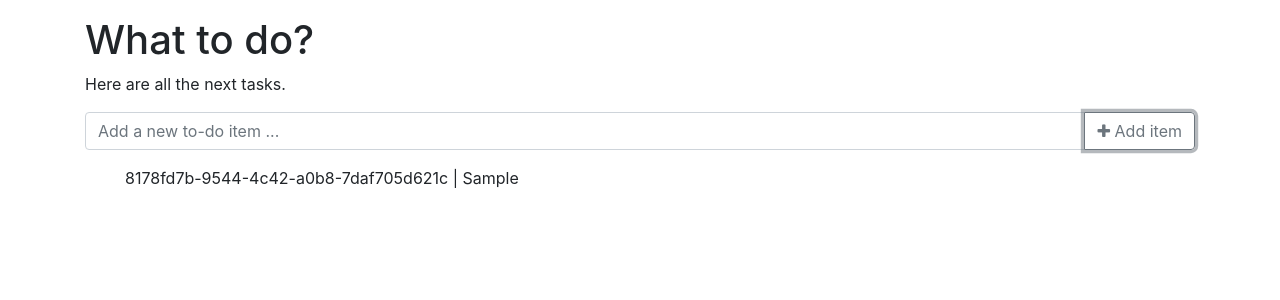
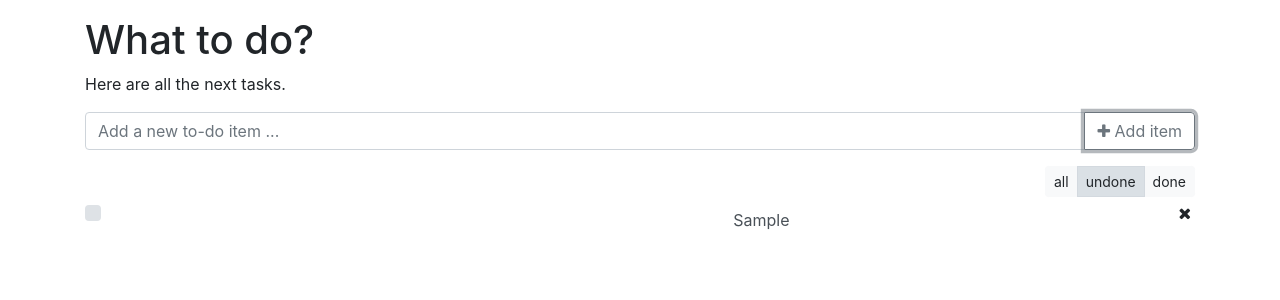
Before and after one commit to Osman190/fully-todo-list-example, a React (Create React App) app: page / in a window 1280 px wide. Both pictures are taken after typing "Sample" into the empty fields and a click on the button "Add item". Shown: the top 300 px of the page. Built offline with nearby package versions, Linux system fonts and the light colour scheme.

Commit message:
add localStorage to the state anf filter the items

```diff
--- a/src/components/App.jsx
+++ b/src/components/App.jsx
@@ -2,12 +2,33 @@ import React, { Component } from "react";
 import Header from "./Header";
 import ToDoList from "./ToDoList";
 import ToDoForm from "./ToDoForm";
+import ToDoFilter from "./ToDoFilter";
 import uuid from "uuid/v4";
+import Storage from "../modules/Storage";
 
 class App extends Component {
-  state = {
-    itemsToDo: {}
-  };
+  constructor(props) {
+    super(props);
+
+    this.storageKey = "react-todo";
+    const old = Storage.get(this.storageKey);
+
+    if (old) {
+      this.state = JSON.parse(old);
+    } else {
+      this.state = {
+        itemsToDo: {},
+        filter: "undone"
+      };
+
+      Storage.set(this.storageKey, JSON.stringify(this.state));
+    }
+  }
+
+  componentDidUpdate() {
+    Storage.set(this.storageKey, JSON.stringify(this.state));
+  }
+
   addToDo = text => {
     const todo = {
       uuid: uuid(),
@@ -19,13 +40,47 @@ class App extends Component {
       return state;
     });
   };
+  updateToDoText = (uuid, text) => {
+    this.setState(state => {
+      state.itemsToDo[uuid].text = text;
+      return state;
+    });
+  };
+  toggleToDoDone = e => {
+    const checkbox = e.target;
+
+    this.setState(state => {
+      state.itemsToDo[checkbox.value].done = checkbox.checked;
+      return state;
+    });
+  };
+
+  removeToDo = uuid => {
+    this.setState(state => {
+      delete state.itemsToDo[uuid];
+      return state;
+    });
+  };
+  setFilter = filter => {
+    this.setState(state => {
+      state.filter = filter;
+      return state;
+    });
+  };
 
   render() {
     return (
       <div className="container">
         <Header tagline="Here are all the next tasks." />
         <ToDoForm addToDo={this.addToDo} />
-        <ToDoList items={this.state.itemsToDo} />
+        <ToDoFilter activeFilter={this.state.filter} setFilter={this.setFilter} />
+        <ToDoList
+          items={this.state.itemsToDo}
+          filter={this.state.filter}
+          updateToDoText={this.updateToDoText}
+          toggleToDoDone={this.toggleToDoDone}
+          removeToDo={this.removeToDo}
+        />
       </div>
     );
   }
--- /dev/null
+++ b/src/components/ToDoFilter.jsx
@@ -0,0 +1,32 @@
+import React, { Component } from "react";
+
+class ToDoFilter extends Component {
+  filters = ["all", "undone", "done"];
+
+  render() {
+    return (
+      <div className="todo-filters text-right">
+        <div
+          className="btn-group btn-group-sm"
+          role="group"
+          aria-label="Set a filter to show items"
+        >
+          {this.filters.map(filter => (
+            <button
+              type="button"
+              className={`btn btn-light ${this.props.activeFilter === filter ? "active" : ""}`}
+              onClick={e => {
+                this.props.setFilter(filter);
+              }}
+              key={filter}
+            >
+              {filter}
+            </button>
+          ))}
+        </div>
+      </div>
+    );
+  }
+}
+
+export default ToDoFilter;
--- a/src/components/ToDoItem.jsx
+++ b/src/components/ToDoItem.jsx
@@ -2,10 +2,38 @@ import React, { Component } from "react";
 
 class ToDoItem extends Component {
   render() {
+    const todo = this.props.data;
     return (
-      <div className="todo-item">
-        {this.props.data.uuid} | {this.props.data.text}
-      </div>
+      <tr className="todo-item" data-id={todo.uuid}>
+        <td>
+          <div className="custom-control custom-checkbox">
+            <input
+              className="custom-control-input"
+              defaultValue={todo.uuid}
+              id={`todo-done-${todo.uuid}`}
+              type="checkbox"
+              checked={todo.done}
+              onChange={this.props.toggleToDoDone}
+            />
+            <label className="custom-control-label" htmlFor={`todo-done-${todo.uuid}`}>
+              &nbsp;
+            </label>
+          </div>
+        </td>
+        <td className="col-1">
+          <input
+            type="text"
+            className="form-control"
+            defaultValue={todo.text}
+            onChange={e => {
+              this.props.updateToDoText(todo.uuid, e.target.value);
+            }}
+          />
+        </td>
+        <td className="col-action">
+          <i className="icon-remove fa fa-remove" onClick={e => this.props.removeToDo(todo.uuid)} />
+        </td>
+      </tr>
     );
   }
 }
--- a/src/components/ToDoList.jsx
+++ b/src/components/ToDoList.jsx
@@ -2,14 +2,40 @@ import React, { Component } from "react";
 import ToDoItem from "./ToDoItem";
 
 class ToDoList extends Component {
+  filteredItems = () => {
+    const filtered = [];
+
+    for (const uuid in this.props.items) {
+      const item = this.props.items[uuid];
+
+      if (
+        this.props.filter === "all" ||
+        (this.props.filter === "done" && item.done === true) ||
+        (this.props.filter === "undone" && item.done === false)
+      ) {
+        filtered.push(item);
+      }
+    }
+
+    return filtered;
+  };
+
   render() {
     return (
       <div className="todo-list">
-        <ul className="todo-items">
-          {Object.keys(this.props.items).map(uuid => (
-            <ToDoItem key={`todo-item-${uuid}`} data={this.props.items[uuid]} />
-          ))}
-        </ul>
+        <table className="todo-items table table-borderless">
+          <tbody>
+            {this.filteredItems().map(item => (
+              <ToDoItem
+                key={`todo-item-${item.uuid}`}
+                data={item}
+                updateToDoText={this.props.updateToDoText}
+                toggleToDoDone={this.props.toggleToDoDone}
+                removeToDo={this.props.removeToDo}
+              />
+            ))}
+          </tbody>
+        </table>
       </div>
     );
   }
--- /dev/null
+++ b/src/modules/Storage.js
@@ -0,0 +1,28 @@
+class Storage {
+  constructor() {
+    if (!this.canUseLocalStorage()) {
+      throw Error("The local storage is disabled or full!");
+    }
+  }
+  set(key, value) {
+    localStorage.setItem(key, value);
+  }
+  get(key, defaultValue = null) {
+    const value = localStorage.getItem(key);
+    if (value !== null) {
+      return value;
+    }
+    return defaultValue;
+  }
+  canUseLocalStorage() {
+    let test = "test";
+    try {
+      localStorage.setItem(test, test);
+      localStorage.removeItem(test);
+    } catch (e) {
+      return false;
+    }
+    return true;
+  }
+}
+export default new Storage();
```
